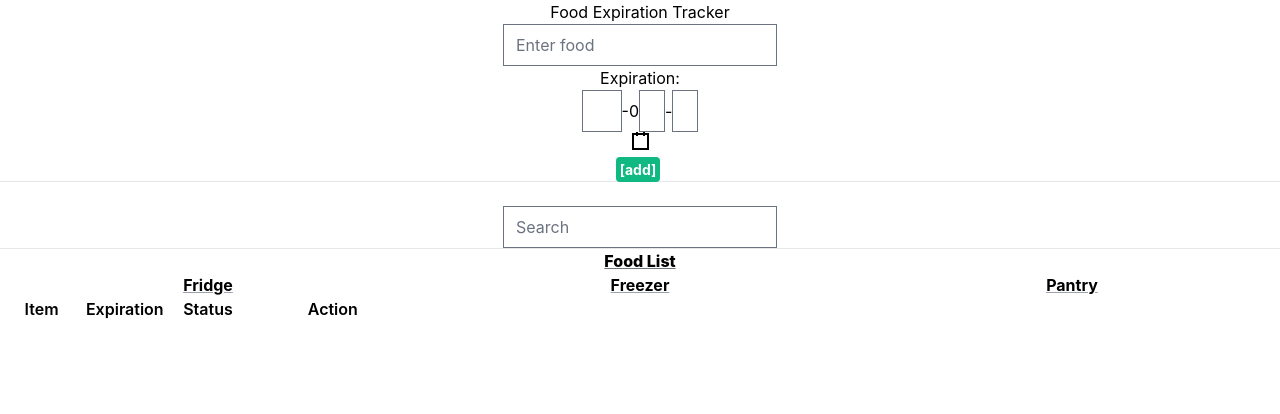
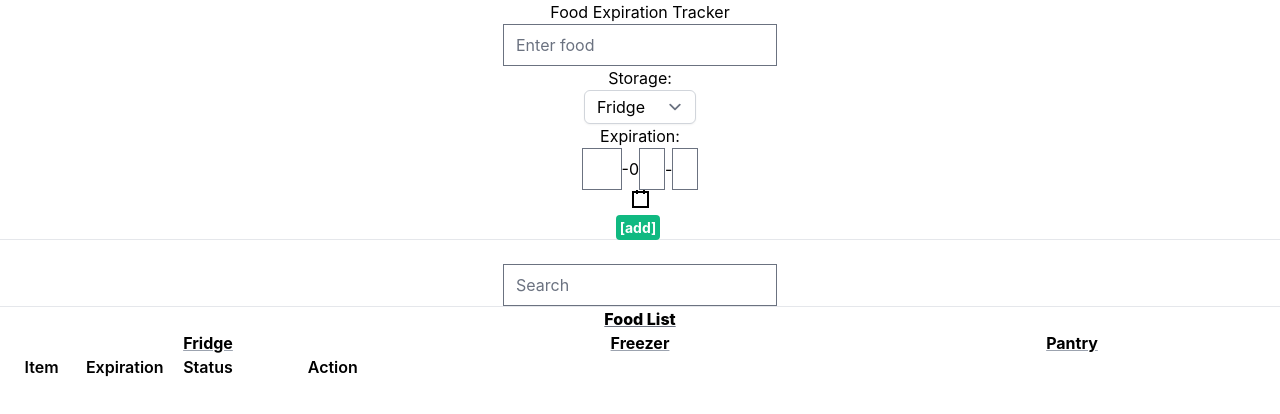
Before and after one commit to evening/expiration-tracker, a React (Create React App) app: page / in a window 1280 px wide. Shown: the top 414 px of the page. Built offline with nearby package versions, Linux system fonts and the light colour scheme.

Commit message:
add location property on each Entry

```diff
--- a/src/components/AddFood.tsx
+++ b/src/components/AddFood.tsx
@@ -1,4 +1,5 @@
 import React from 'react'
+import { FoodLocation } from '../constants/FoodLocation'
 import { type Entries } from '../types/Entry'
 import DatePicker from 'react-date-picker'
 import dayjs from 'dayjs'
@@ -14,9 +15,10 @@ const AddFood = ({ entries, setEntries }: AddFoodProps) => {
 
   const [newFoodName, setNewFoodName] = React.useState<string>('')
   const [newExpiration, setNewExpiration] = React.useState<Date>(defaultDate)
+  const [newLocation, setNewLocation] = React.useState<string>('Fridge')
 
-  const addEntry = (foodName: string, expiration: Date): void => {
-    setEntries([...entries, { foodName, expiration }])
+  const addEntry = (foodName: string, location: string, expiration: Date): void => {
+    setEntries([...entries, { foodName, location, expiration }])
     setNewExpiration(defaultDate)
   }
   const handleSubmit = (e: any): void => {
@@ -28,7 +30,7 @@ const AddFood = ({ entries, setEntries }: AddFoodProps) => {
       // TODO: replace obnoxious alert with something more elegant
       alert('Item is already in the list!')
     } else {
-      addEntry(newFoodName, newExpiration)
+      addEntry(newFoodName, newLocation, newExpiration)
       setNewFoodName('')
     };
   }
@@ -42,6 +44,19 @@ const AddFood = ({ entries, setEntries }: AddFoodProps) => {
         value={newFoodName}
         required
       />
+      <div className='col-span-1 mx-auto my-auto'>
+      <p> Storage: </p>
+        <select
+        className='py-1 border my-auto border-gray-300 rounded-md shadow-sm focus:outline-none focus:ring-emerald-500 focus:border-emerald-500'
+        name="location"
+        id="location"
+        onChange={(e) => { setNewLocation(e.target.value) }}
+        >
+          <option value={FoodLocation.fridge}> Fridge </option>
+          <option value={FoodLocation.freezer}> Freezer </option>
+          <option value={FoodLocation.pantry}> Pantry </option>
+        </select>
+      </div>
       <p> Expiration: </p>
       <DatePicker
         name="newExpiration"
--- a/src/components/EditFoodButton.tsx
+++ b/src/components/EditFoodButton.tsx
@@ -1,5 +1,6 @@
 import React, { Fragment, type ReactElement, type SyntheticEvent } from 'react'
 import { type Entries, type Entry } from '../types/Entry'
+import { FoodLocation } from '../constants/FoodLocation'
 import DatePicker from 'react-date-picker'
 
 interface EditFoodButtonProps {
@@ -13,6 +14,7 @@ function EditFoodButton ({ food, entries, setEntries }: EditFoodButtonProps): Re
   const [showModal, setShowModal] = React.useState<boolean>(false)
   const [editedFood, setEditedFood] = React.useState<string>(food.foodName)
   const [editedExpiration, setEditedExpiration] = React.useState<Date | null>(food.expiration)
+  const [editedLocation, setEditedLocation] = React.useState<string>(food.location)
 
   const handleEdit = (e: SyntheticEvent): void => {
     e.preventDefault()
@@ -20,7 +22,7 @@ function EditFoodButton ({ food, entries, setEntries }: EditFoodButtonProps): Re
       // TODO: replace obnoxious alert with something more elegant
       alert('Do not leave food name or expiration date blank')
     } else {
-      const newEntries = entries.map((entry) => entry === food ? { foodName: editedFood, expiration: editedExpiration } : entry)
+      const newEntries = entries.map((entry) => entry === food ? { foodName: editedFood, location: editedLocation, expiration: editedExpiration } : entry)
       setEntries(newEntries)
       setShowModal(false)
     }
@@ -70,6 +72,16 @@ function EditFoodButton ({ food, entries, setEntries }: EditFoodButtonProps): Re
                       value={editedFood}
                       onChange={e => { setEditedFood(e.target.value) }}
                       required />
+                    <select
+                      className='py-1 border my-auto border-gray-300 rounded-md shadow-sm focus:outline-none focus:ring-emerald-500 focus:border-emerald-500'
+                      name="location"
+                      id="location"
+                      onChange={(e) => { setEditedLocation(e.target.value) }}
+                    >
+                      <option value={FoodLocation.fridge}> Fridge </option>
+                      <option value={FoodLocation.freezer}> Freezer </option>
+                      <option value={FoodLocation.pantry}> Pantry </option>
+                    </select>
                     <DatePicker
                       name="editedExpiration"
                       className={'bg-gray-50 border border-gray-300 text-gray-900 text-sm rounded-lg focus:ring-blue-500 focus:border-blue-500 block w-full p-2.5 dark:bg-gray-700 dark:border-gray-600 dark:placeholder-gray-400 dark:text-white dark:focus:ring-blue-500 dark:focus:border-blue-500'}
--- a/src/components/FoodList.tsx
+++ b/src/components/FoodList.tsx
@@ -5,6 +5,7 @@ import { type Entries } from '../types/Entry'
 import EditFoodButton from './EditFoodButton'
 import DeleteFoodButton from './DeleteFoodButton'
 import FoodItem from './FoodItem'
+import { FoodLocation } from '../constants/FoodLocation'
 
 interface FoodListProps {
   entries: Entries
--- /dev/null
+++ b/src/constants/FoodLocation.ts
@@ -0,0 +1,5 @@
+export enum FoodLocation {
+  fridge = 'Fridge',
+  freezer = 'Freezer',
+  pantry = 'Pantry'
+}
--- a/src/types/Entry.ts
+++ b/src/types/Entry.ts
@@ -1,11 +1,13 @@
 interface Entry {
   foodName: string
   expiration: Date | null
+  location: string
 }
 
 interface EntryFromStorage {
   foodName: string
   expiration: string | null
+  location: string
 }
 
 type Entries = Entry[]
--- a/src/utils/useStickyState.ts
+++ b/src/utils/useStickyState.ts
@@ -10,7 +10,8 @@ function useStickyState (key: string) {
     return JSON.parse(stickyValue).map((entry: EntryFromStorage) => {
       return {
         foodName: entry.foodName,
-        expiration: (entry?.expiration != null) ? new Date(entry.expiration) : null
+        expiration: (entry?.expiration != null) ? new Date(entry.expiration) : null,
+        location: entry.location
       }
     })
   })
```
